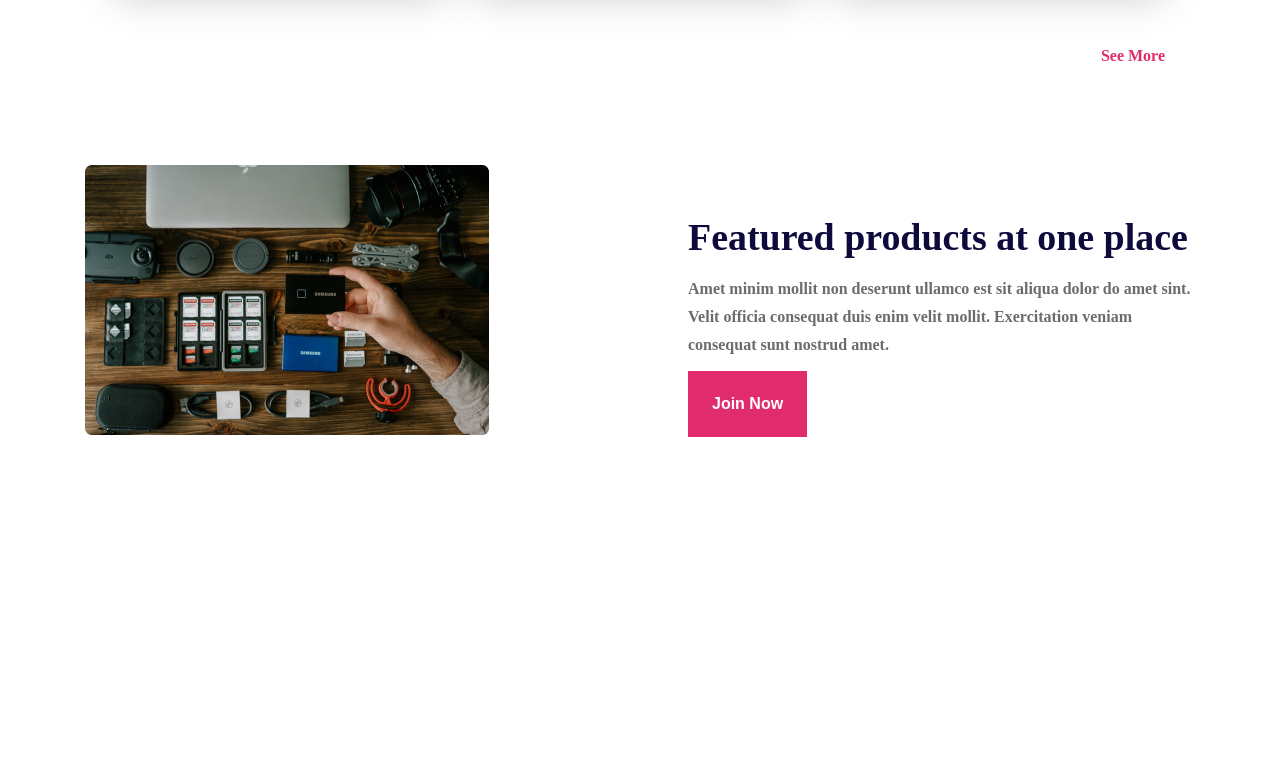
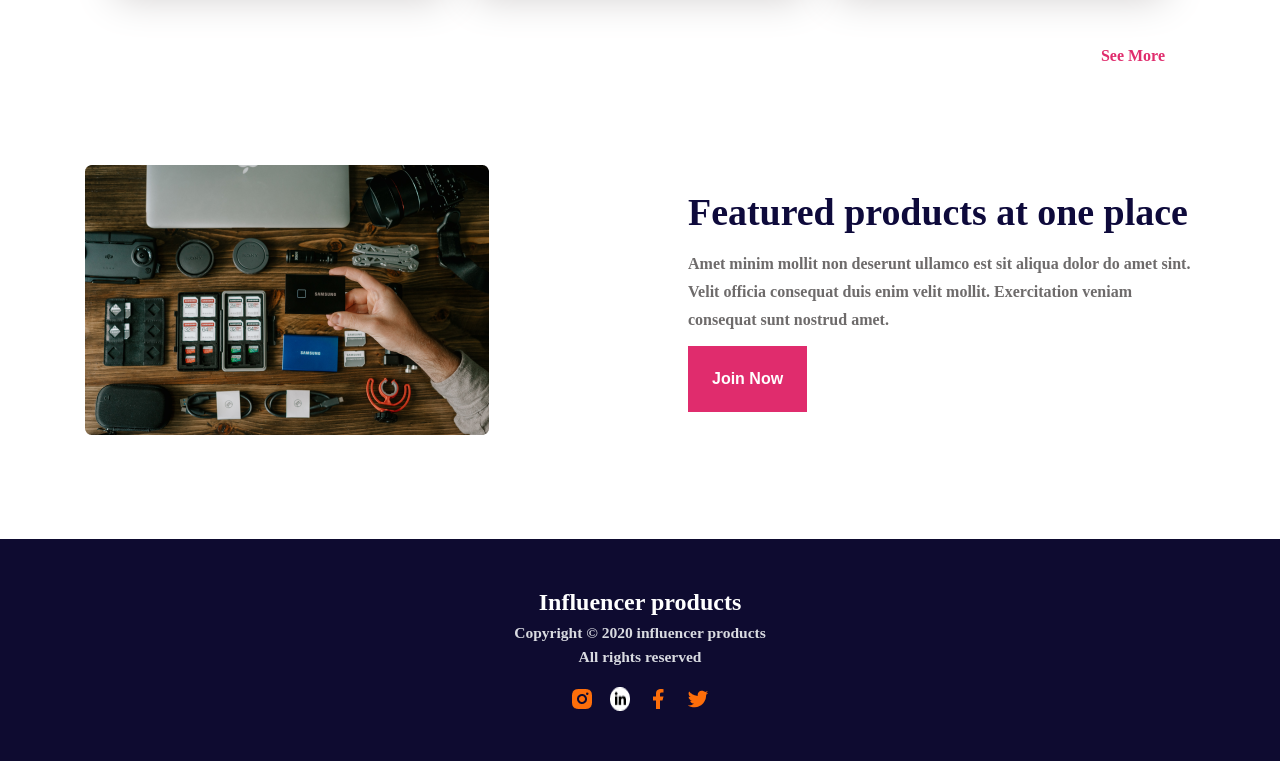
Before and after one commit to Sazzadhossain2003/Real-Projects-Practice, a plain HTML site: page projects.html in a window 1280 px wide. Shown: the part 2343-3104 px from the top of the page. Before the commit the page ends 2782 px from the top, so only its background shows below. Drawn offline with Linux system fonts and the light colour scheme.

Commit message:
added footer section and css style

```diff
--- a/projects.html
+++ b/projects.html
@@ -183,5 +183,24 @@
             </div>
         </section>
    </main>
+
+   <footer>
+
+        <div class="last-container">
+            <h2 class="last-title">Influencer products</h2>
+            <p class="last-text">Copyright © 2020  influencer products <br> All rights reserved</p>
+
+            <div class="last-image">
+           <img src="images/insta.png" alt="">
+
+          <img src="images/linkedin.png" alt="">
+
+          <img src="images/facebook.png" alt="">
+
+          <img src="images/twitter.png" alt="">
+          </div>
+        </div>
+
+   </footer>
 </body>
 </html>
--- a/styles/projects.css
+++ b/styles/projects.css
@@ -207,7 +207,7 @@
 
 .featured-context{
     max-width: 610px;
-    margin-top: 50px;
+    margin-top: 25px;
 }
 
 .featured-text{
@@ -229,3 +229,41 @@
     border-radius: 0;
     padding-right: 10px 10px;
 }
+
+/* footer related style */
+footer{
+    max-width: 1440px;
+    margin: 0 auto;
+    text-align: center;
+    margin-top: 100px;
+    background-color: #0e0b30;
+}
+
+.last-container{
+    padding: 50px;
+    /* max-width: 262px; */
+
+
+}
+
+.last-title{
+    font-size: 1.50rem;
+    font-weight: 700;
+    color: #ffffff;
+    margin-bottom: 5px;
+}
+
+.last-text{
+    font-size: 0.97rem;
+    font-weight: 700;
+    color: #D9DBE1;
+    line-height: 24px;
+    margin-bottom: 18px;
+}
+
+.last-image{
+    display: flex;
+    gap: 16px;
+    justify-content: center;
+    filter: var(#ffffff);
+}
```
Also changed, not shown: images/Screenshot 2026-01-17 002956.png (deleted), images/facebook.png (added), images/insta.png (added), images/linkedin.png (added), images/twitter.png (added).
